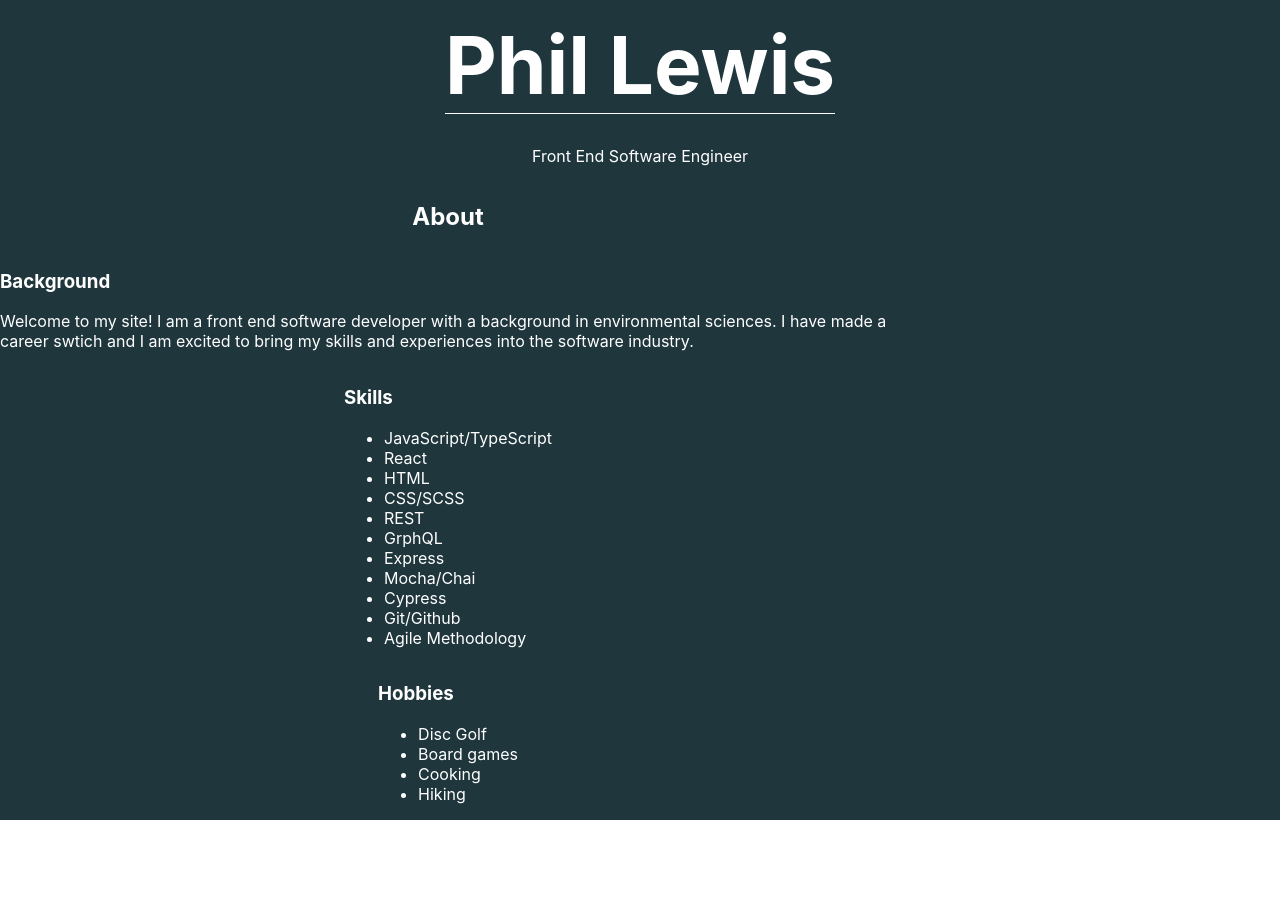
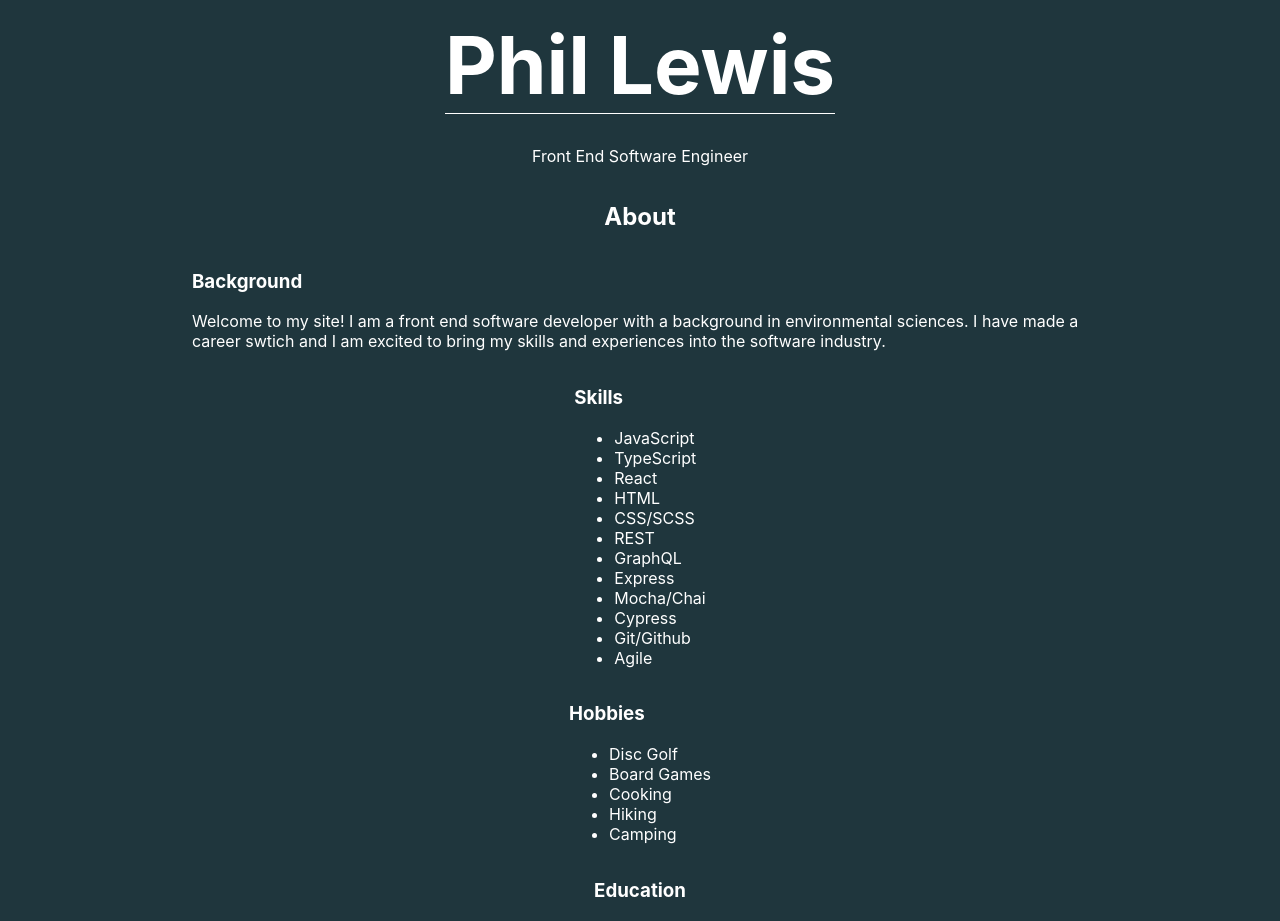
Before and after one commit to philalewis/portfolio, a React (Create React App) app: page /about in a window 1280 px wide. Before the commit the page ends 820 px from the top, so only its background shows below. Built offline with nearby package versions, Linux system fonts and the light colour scheme.

Commit message:
centering and other items

```diff
--- a/src/Components/About.js
+++ b/src/Components/About.js
@@ -3,8 +3,19 @@ import '../Styles/About.css'
 import { aboutData } from '../data/about'
 
 const About = () => {
+  const list = (cat) => {
+    return aboutData[cat].map(skill => {
+      return <li key={skill}>{skill}</li>
+    })
+  }
+
+  const getEducated = () => {
+
+  }
+
   return (
-    <section className="about-section">
+    <section className="about-page">
+      <section className='about-section'>
         <h2>About</h2>
         <section>
           <h3>Background</h3>
@@ -13,27 +24,19 @@ const About = () => {
         <section>
           <h3>Skills</h3>
           <ul>
-          <li>JavaScript/TypeScript</li>
-          <li>React</li>
-          <li>HTML</li>
-          <li>CSS/SCSS</li>
-          <li>REST</li>
-          <li>GrphQL</li>
-          <li>Express</li>
-          <li>Mocha/Chai</li>
-          <li>Cypress</li>
-          <li>Git/Github</li>
-          <li>Agile Methodology</li>
+            { list('skills') }
           </ul>
         </section>
         <section>
           <h3>Hobbies</h3>
           <ul>
-          <li>Disc Golf</li>
-          <li>Board games</li>
-          <li>Cooking</li>
-          <li>Hiking</li>
+            { list('hobbies') }
           </ul>
+        </section>
+        <section>
+          <h3>Education</h3>
+          { getEducated() }
+        </section>
       </section>
     </section>
   )
--- a/src/Styles/About.css
+++ b/src/Styles/About.css
@@ -1,3 +1,10 @@
+.about-page {
+  width: 100%;
+  display: flex;
+  flex-direction: column;
+  align-items: center;
+}
+
 .about-section {
   width: 70%;
   display: flex;
--- a/src/data/about.js
+++ b/src/data/about.js
@@ -22,10 +22,25 @@ export const aboutData = {
     'Camping'
   ],
   education: [
-    {
-      philosophy: {degree: 'B.A. Philosophy', school: 'University of Oklahoma', year: 2007},
-      envsci: {degree: 'B.S. Environmental Science', school: 'University of Oklahoma', year: 2014},
-      turing: {degree: 'Certificate of Completion in Front End Engineering', school: 'Turing School of Software & Design', year: 2022}
-    }
+    [
+      {
+        degree: 'B.A.',
+        subject: 'Philosophy',
+        school: 'University of Oklahoma',
+        year: 2007
+      },
+      {
+        degree: 'B.S.',
+        subject: 'Environmental Science',
+        school: 'University of Oklahoma',
+        year: 2014
+      },
+      {
+        degree: 'Certificate of Completion',
+        subject: 'Front End Engineering',
+        school: 'Turing School of Software & Design',
+        year: 2022
+      }
+    ]
   ]
 }
```
Lines whose indentation alone changed are shown as unchanged.
